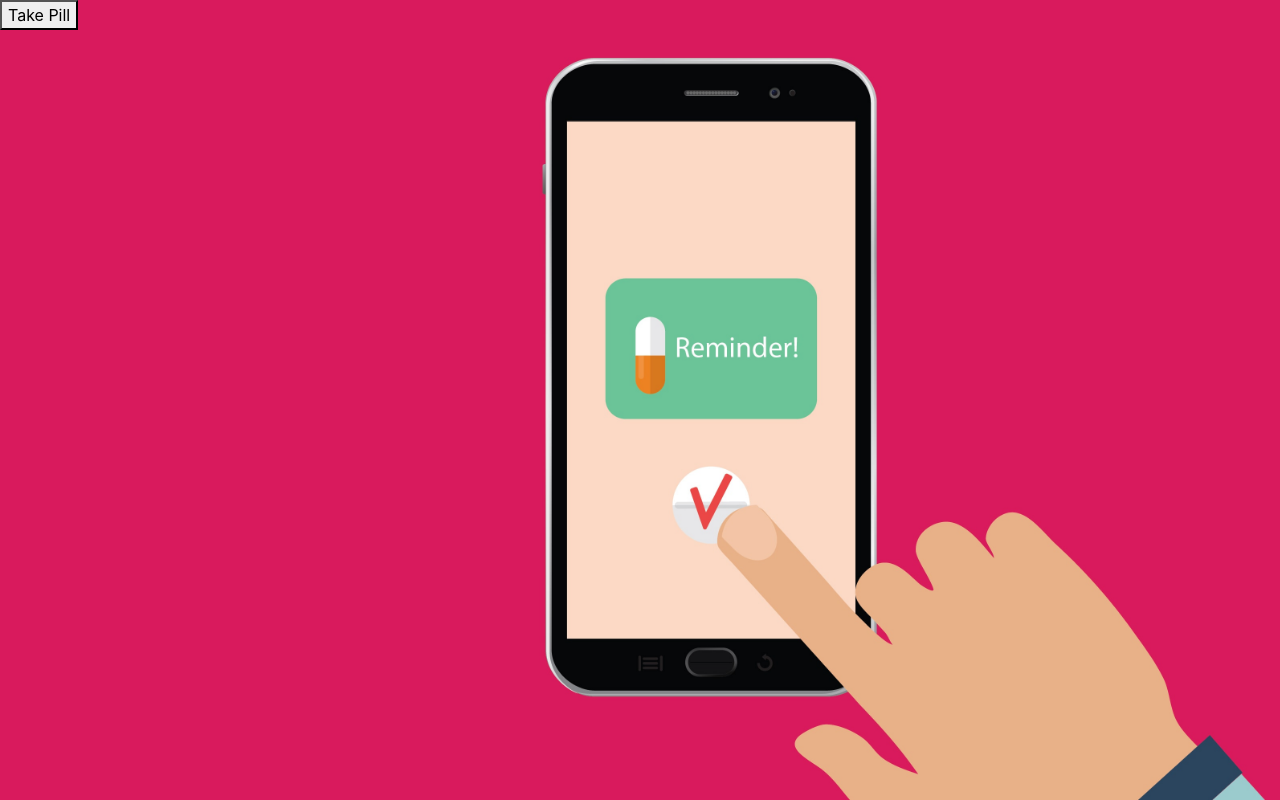
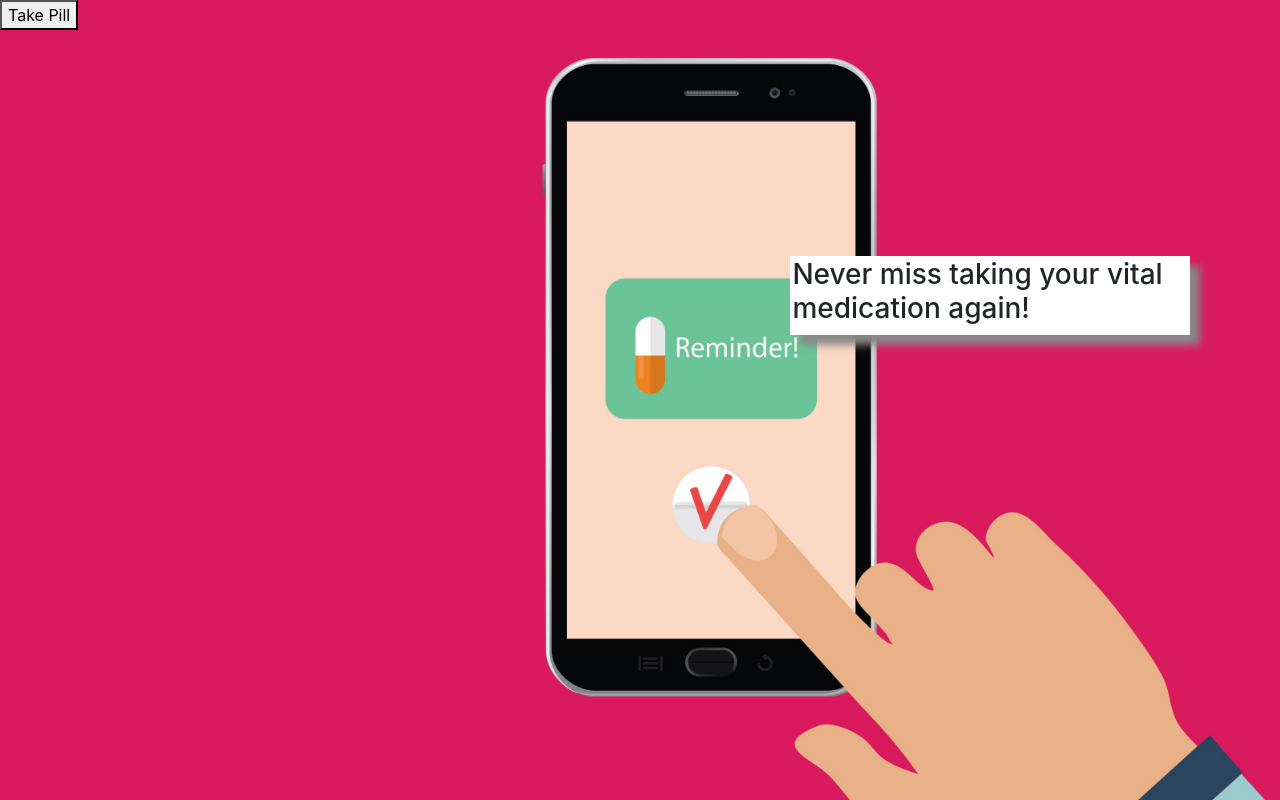
Before and after one commit to bcarrol2/pillTrackerWeb, a React (Create React App) app in the folder pilltracker/: page / in a window 1280 px wide. Built offline with nearby package versions, Linux system fonts and the light colour scheme.

Commit message:
homepage button and text change

```diff
--- a/pilltracker/public/index.html
+++ b/pilltracker/public/index.html
@@ -24,7 +24,7 @@
       work correctly both with client-side routing and a non-root public URL.
       Learn how to configure a non-root public URL by running `npm run build`.
     -->
-    <title>React App</title>
+    <title>Pill Tracker</title>
   </head>
   <body>
     <noscript>You need to enable JavaScript to run this app.</noscript>
--- a/pilltracker/src/App.css
+++ b/pilltracker/src/App.css
@@ -18,4 +18,19 @@ input {
   margin: auto;
   display: block;
   width: 28%;
+  border-radius: 16px;
 }
+
+.landing-page-text-container {
+  float: right;
+  width: 400px;
+  border: 2px solid white;
+  margin-right: 7%;
+  margin-top: 20%;
+  background-color: white;
+  box-shadow: 10px 10px 8px #888888;
+}
+
+#landing-page-button {
+
+}
--- a/pilltracker/src/components/Landing.jsx
+++ b/pilltracker/src/components/Landing.jsx
@@ -19,8 +19,11 @@ const Landing = () => {
     return(
         <StyledBody>
             <Link to="/medication">
-                <button>Take Pill</button>
+                <button id="landing-page-button">Take Pill</button>
             </Link>
+            <div className="landing-page-text-container">
+                <h3>Never miss taking your vital medication again!</h3>
+            </div>
         </StyledBody>
     )
 }
```
